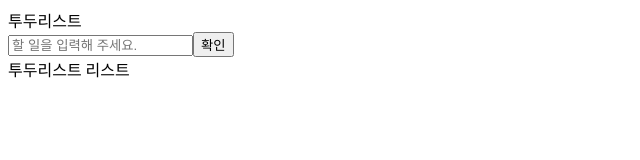
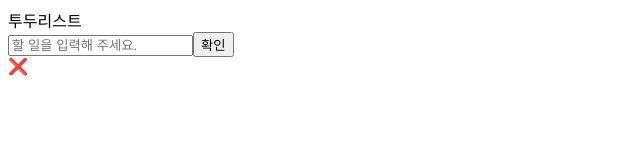
Before and after one commit to MaxKim-J/jasmine-todo-list, a React (Create React App) app: page / in a window 1280 px wide. Both pictures are taken after a click on the button "확인". Shown: the top 160 px of the page, without its empty margins (0-640 px from the left). Built offline with nearby package versions, Linux system fonts and the light colour scheme.

Commit message:
TodoSection 컴포넌트 만들고 TodoList 컴포넌트 완성하기 + todo 삭제, 체크 함수 처리

```diff
--- a/src/components/TodoList.tsx
+++ b/src/components/TodoList.tsx
@@ -1,5 +1,6 @@
 import React from "react";
 import Todo from "../@types/todo";
+import TodoSection from "./TodoSection";
 
 interface TodoListProps {
   removeTodo: (id: number) => void;
@@ -8,7 +9,20 @@ interface TodoListProps {
 }
 
 function TodoList({ todos, checkTodo, removeTodo }: TodoListProps) {
-  return <div className="todo-list">투두리스트 리스트</div>;
+  return (
+    <div className="todo-list">
+      {todos.map((todo) => (
+        <TodoSection
+          key={todo.id}
+          removeTodo={removeTodo}
+          checkTodo={checkTodo}
+          id={todo.id}
+          content={todo.content}
+          isChecked={todo.isChecked}
+        />
+      ))}
+    </div>
+  );
 }
 
 export default TodoList;
--- /dev/null
+++ b/src/components/TodoSection.tsx
@@ -0,0 +1,34 @@
+import React from "react";
+import Todo from "../@types/todo";
+
+interface TodoProps {
+  removeTodo: (id: number) => void;
+  checkTodo: (id: number) => void;
+  id: number;
+  content: string;
+  isChecked: boolean;
+}
+
+function TodoSection({
+  removeTodo,
+  checkTodo,
+  content,
+  isChecked,
+  id,
+}: TodoProps) {
+  return (
+    <div className="todo">
+      <span
+        className={isChecked ? "todo-content todo-checked" : "todo-content"}
+        onClick={() => checkTodo(id)}
+      >
+        {content}
+      </span>
+      <span className="todo-remove-btn" onClick={() => removeTodo(id)}>
+        {"❌"}
+      </span>
+    </div>
+  );
+}
+
+export default TodoSection;
```
Also changed, not shown: 1 other file (tests, documents, lock files or other folders).
